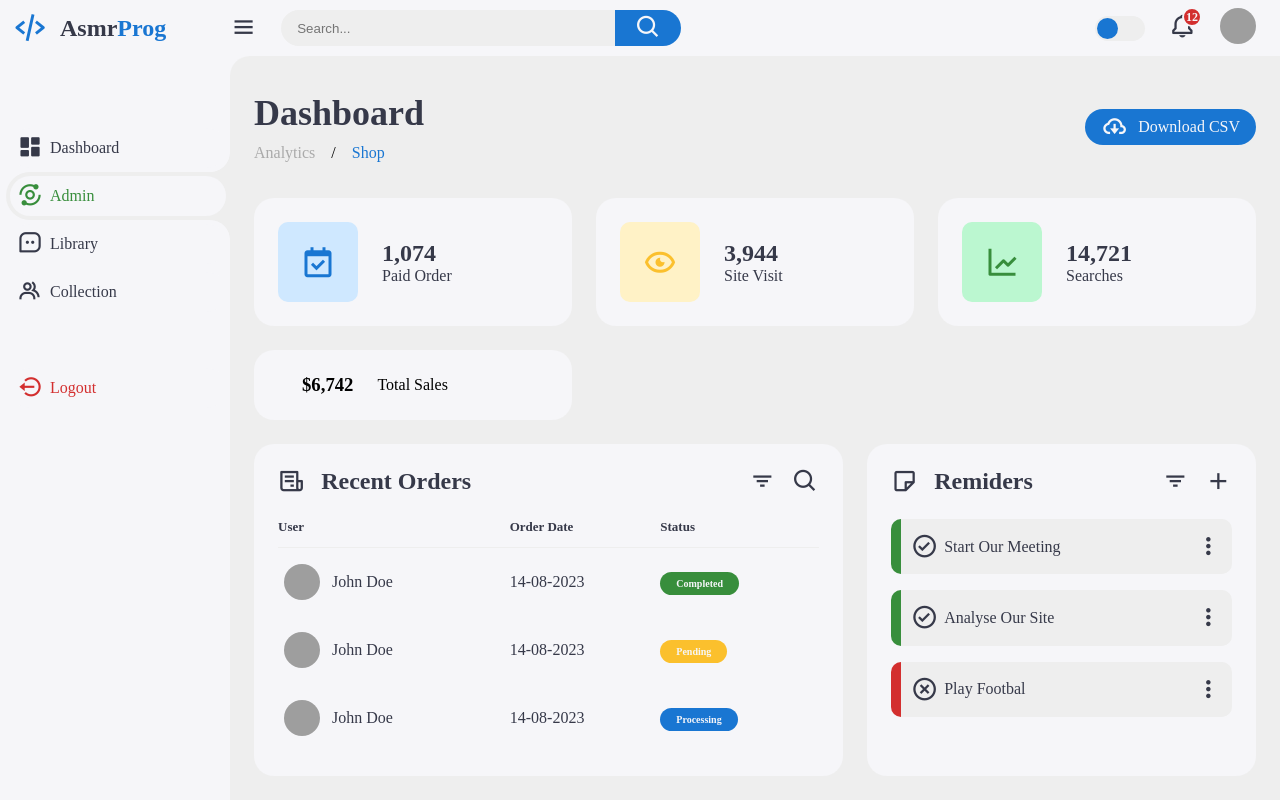
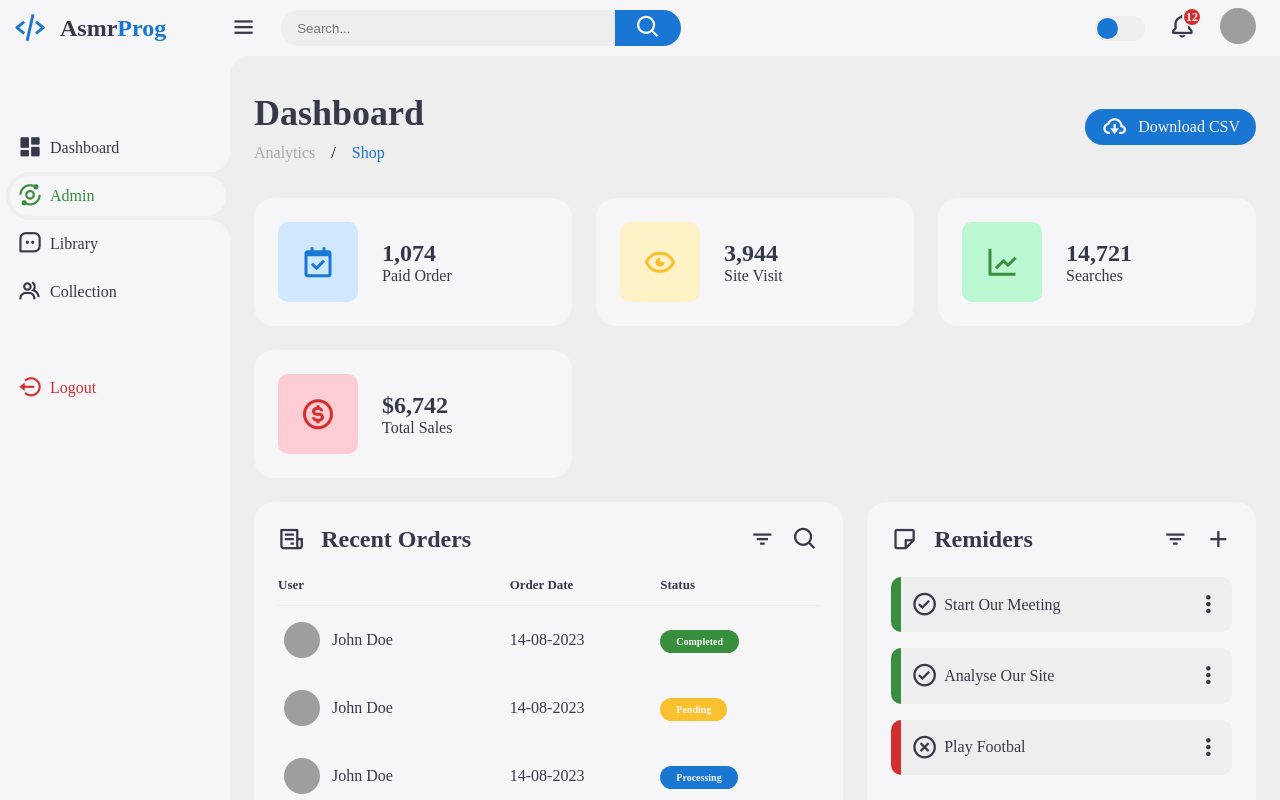
Before and after one commit to daviesningthouja/Library-Frontend, a React (Vite) app in the folder library-app/: page /Dashboard in a window 1280 px wide. Built offline with nearby package versions, Linux system fonts and the light colour scheme; grey boxes are pictures that could not be loaded.

Commit message:
Update dashboard.jsx
added ui for total sales

```diff
--- a/library-app/src/pages/Dashboard/dashboard.jsx
+++ b/library-app/src/pages/Dashboard/dashboard.jsx
@@ -49,11 +49,11 @@ function Dashboard() {
               <p>Searches</p>
             </span>
           </li>
-          <li>
-            <i className="info" />
+          <li><i className='bx bx-dollar-circle'></i>
+            <span className="info">
             <h3>$6,742</h3>
             <p>Total Sales</p>
-            <span />
+            </span >
           </li>
         </ul>
 
```
